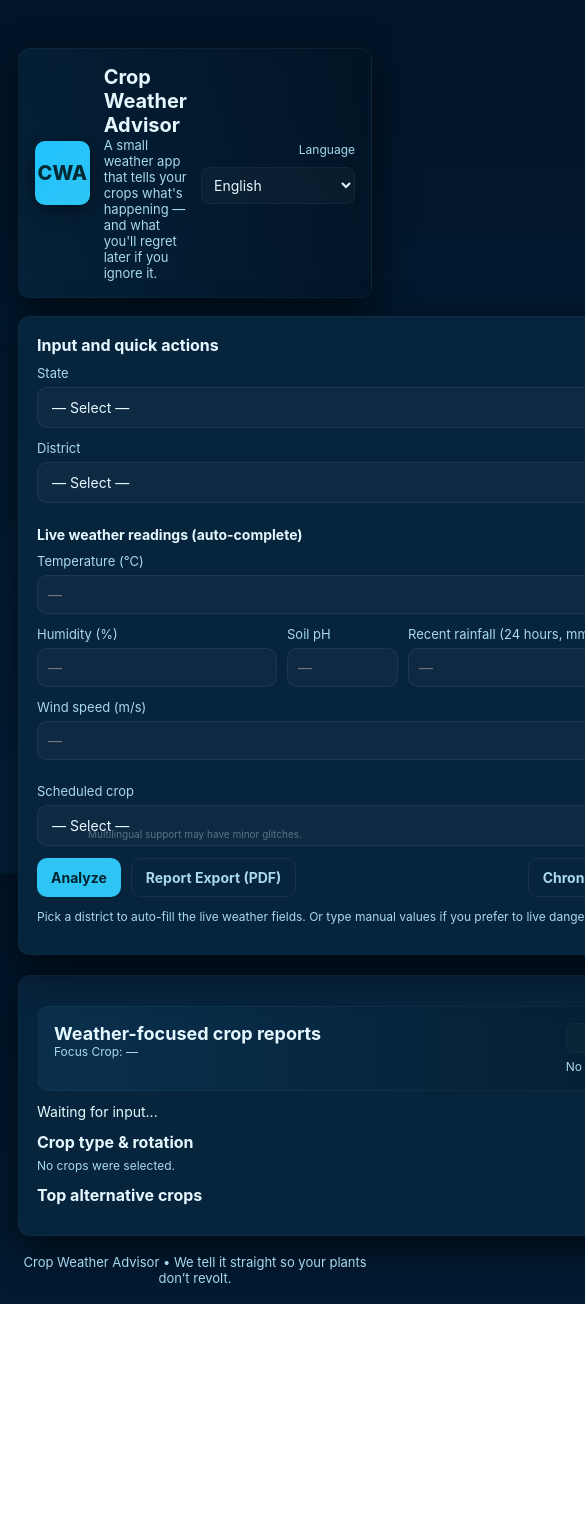
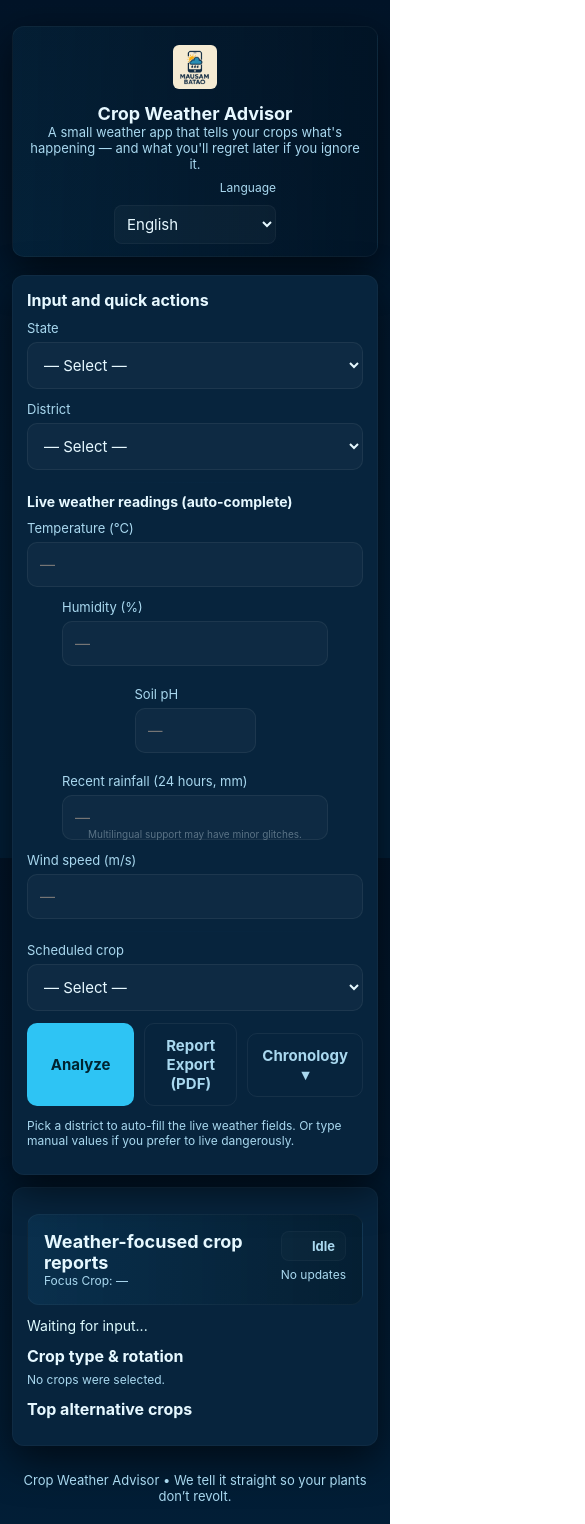
Before and after one commit to thatah78/weather, a plain HTML site: page index.html in a window 390 px wide. Shown: the top 1524 px of the page, 585 px wide, since content can reach past the window. Before the commit the page ends 1304 px from the top, so only its background shows below. Drawn offline with nearby package versions, Linux system fonts and the light colour scheme.

Commit message:
Update index.html

```diff
--- a/index.html
+++ b/index.html
@@ -121,13 +121,38 @@ select option{background:#0b3a63;color:var(--text)}
 .small{font-size:12px;color:var(--muted)}
 code{font-family:var(--mono);font-size:12px;background:rgba(255,255,255,0.02);padding:2px 6px;border-radius:6px}
 @media (max-width:980px){.grid{grid-template-columns:1fr} .card-controls{position:relative;top:auto;} }
+
+/* Responsive improvements for phones */
+@media (max-width:600px) {
+  .container { padding: 12px; margin: 14px auto; }
+  .header, .app-header { flex-direction: column; align-items: center; gap: 8px; padding: 12px; }
+  .logo, .logo-img { width: 56px !important; height: 56px !important; border-radius: 12px; padding: 6px; }
+  .header h1, .header-title h1 { font-size: 18px !important; text-align:center; }
+  .header p, .header-title p { font-size: 13px !important; text-align:center; color:var(--muted); }
+  .grid { grid-template-columns: 1fr !important; gap: 12px !important; }
+  .card { padding: 14px !important; border-radius: 12px; }
+  .field label { font-size: 13px; }
+  input, select, button { font-size: 15px; padding: 12px; }
+  .btn { padding: 12px 14px; width: 100%; box-sizing: border-box; }
+  .btn.secondary { width: auto; }
+  .actions, .row { flex-direction: column; gap: 8px; }
+  .dropdown-menu { left: 8px; right: 8px; min-width: auto; width: calc(100% - 16px); top: 52px; }
+  .modal { width: 96%; max-width: 560px; padding: 14px; border-radius: 12px; }
+  .modal .modal-actions { flex-direction: column-reverse; align-items: stretch; gap:8px; }
+  .forecast-block { padding: 10px; }
+  .alt-crops { grid-template-columns: repeat(2, 1fr); }
+  footer { font-size: 12px; padding: 8px 0; }
+  .info-btn { width: 40px; height:40px; }
+  .info-panel.open { max-height: 340px; }
+}
+
 </style>
 </head>
 <body>
 <div class="container">
   <!-- header -->
   <div class="header">
-    <div class="logo">CWA</div>
+    <img src="logo.png" alt="App Logo" class="logo-img" style="width:64px;height:64px;border-radius:12px;">
     <div style="flex:1">
       <h1 data-i18n="app.title">Crop Weather Advisor</h1>
       <p class="small" data-i18n="app.tagline">A savage little weather app that tells your crop what's up — and what you'll regret if you ignore it. (We don't mention the boring plumbing.)</p>
```
